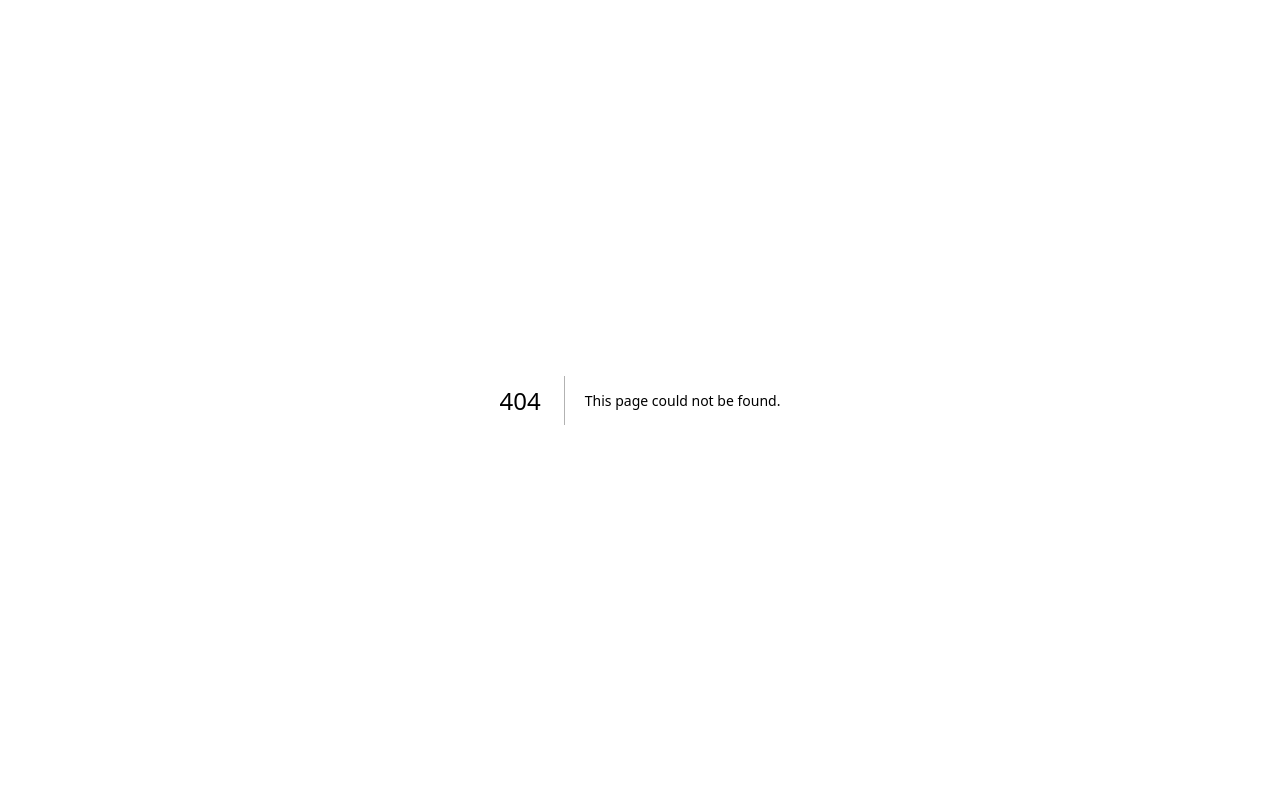
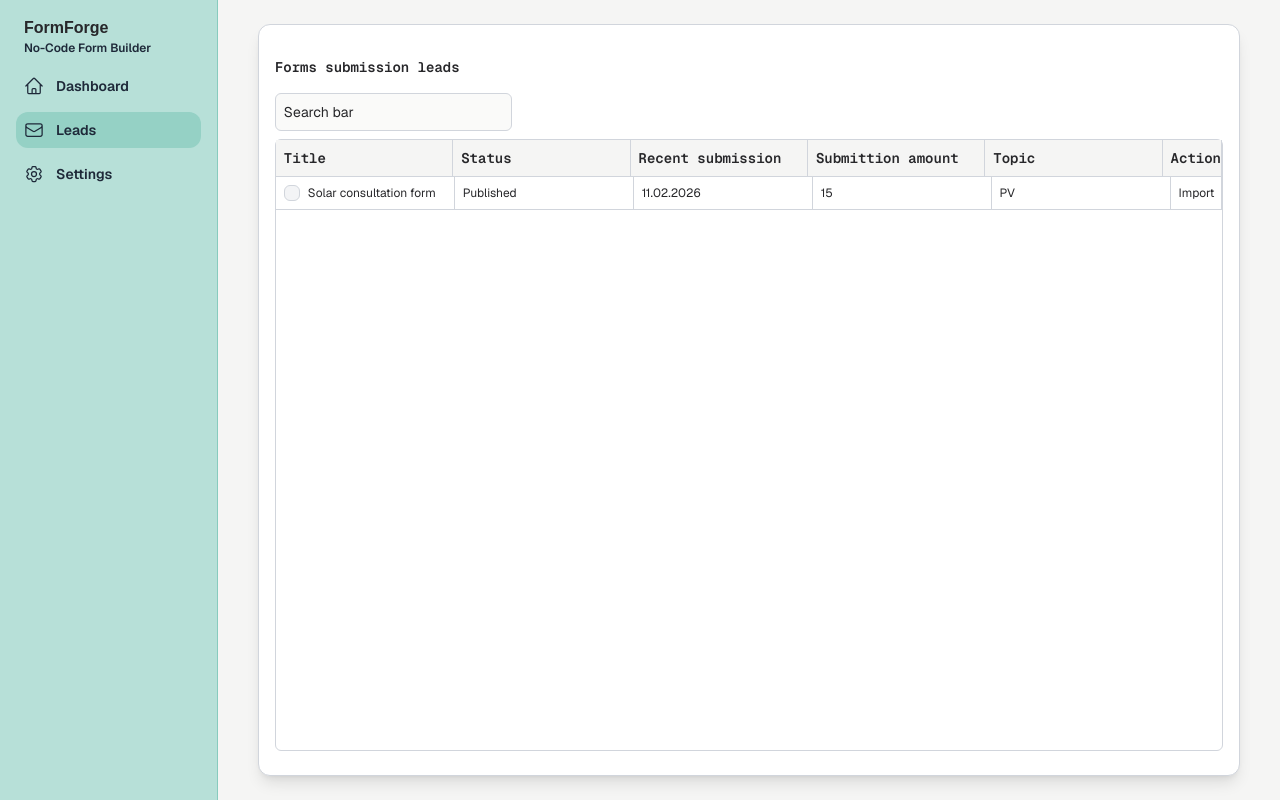
Before and after one commit to birgit-vosar/form-forge, a Next.js app: page /leads in a window 1280 px wide. Before the commit this address had no page. Built offline with nearby package versions, Linux system fonts and the light colour scheme.

Commit message:
visual sidebar fix, leads page visuality

```diff
--- /dev/null
+++ b/app/(dashboard)/leads/page.tsx
@@ -0,0 +1,78 @@
+'use client'
+import Sidebar from '@/components/Sidebar'
+
+
+export default function FormsPage() {
+    return (
+        <div className='flex flex-row min-h-screen'>
+            <Sidebar />
+            {/*{mobileMenu ? (<div className='fixed inset-0 bg-black/20 z-40 md:hidden' onClick={toggleMobileNav} />) : (<div className='md:hidden' />)}*/}
+            <div className={`flex-1 flex flex-col bg-stone-100 text-zinc-800 min-h-screen`}>
+                <div className='flex-1 flex flex-col min-h-screen'>
+                    {/* main */}
+                    <div className='flex-1 flex flex-col lg:flex-row min-h-screen'>
+                        <div className='flex-[4] flex flex-col bg-stone-100 h-full'>
+                            <div className='flex-1 flex flex-col min-h-screen'>
+
+                                <div className='flex-1 flex flex-row justify-between'>
+                                    <div className='bg-white gap-2 flex-1 flex flex-col mx-6 lg:mx-10 px-4 py-6 my-6 border rounded-xl border-gray-300 text-sm shadow-lg'>
+                                        <div className='py-2 flex'>
+                                            <p className='font-mono text-sm font-semibold'>Forms submission leads</p>
+                                        </div>
+                                        <div className='px-2 py-2 flex bg-stone-50 border rounded-md border-gray-300 w-1/4'>
+                                            <p className='font-sans text-sm'>Search bar</p>
+                                        </div>
+                                        <div className='flex flex-col bg-white border rounded-md border-gray-300 h-full'>
+                                            <div className='flex flex-row border-b border-gray-300 bg-stone-100 text-sm font-mono font-semibold'>
+                                                <div className='py-2 pl-2 flex-4 flex border-r border-gray-300'>
+                                                    <p>Title</p>
+                                                </div>
+                                                <div className='py-2 pl-2 flex-4 flex border-r border-gray-300'>
+                                                    <p>Status</p>
+                                                </div>
+                                                <div className='py-2 pl-2 flex-4 flex border-r border-gray-300'>
+                                                    <p>Recent submission</p>
+                                                </div>
+                                                <div className='py-2 pl-2 flex-4 flex border-r border-gray-300'>
+                                                    <p>Submittion amount</p>
+                                                </div>
+                                                <div className='py-2 pl-2 flex-4 flex border-r border-gray-300'>
+                                                    <p>Topic</p>
+                                                </div>
+                                                <div className='py-2 pl-2 flex-1 flex border-r border-gray-300'>
+                                                    <p>Action</p>
+                                                </div>
+                                            </div>
+                                            <div className='flex flex-row border-b border-gray-300 font-sans text-xs'>
+                                                <div className='py-2 pl-2 gap-2 flex-4 flex flex-row border-r border-gray-300'>
+                                                    <div className='w-4 h-4 bg-gray-100 rounded-md border border-gray-300 hover:bg-gray-300'>
+                                                    </div>
+                                                    <p>Solar consultation form</p>
+                                                </div>
+                                                <div className='py-2 pl-2 flex-4 flex border-r border-gray-300'>
+                                                    <p>Published</p>
+                                                </div>
+                                                <div className='py-2 pl-2 flex-4 flex border-r border-gray-300'>
+                                                    <p>11.02.2026</p>
+                                                </div>
+                                                <div className='py-2 pl-2 flex-4 flex border-r border-gray-300'>
+                                                    <p>15</p>
+                                                </div>
+                                                <div className='py-2 pl-2 flex-4 flex border-r border-gray-300'>
+                                                    <p>PV</p>
+                                                </div>
+                                                <div className='py-2 pl-2 flex-1 flex border-r border-gray-300'>
+                                                    <p>Import</p>
+                                                </div>
+                                            </div>
+                                        </div>
+                                    </div>
+                                </div>
+                            </div>
+                        </div>
+                    </div>
+                </div>
+            </div>
+        </div>
+    )
+}
--- a/app/(dashboard)/responses/page.tsx
+++ /dev/null
@@ -1,7 +0,0 @@
-export default function ResponsesPage() {
-    return(
-        <div>
-            <p>This is responses page</p>
-        </div>
-    )
-}
--- a/components/Sidebar.tsx
+++ b/components/Sidebar.tsx
@@ -15,13 +15,7 @@ export default function Nav() {
             </svg>)
         },
         {
-            label: 'Forms', href: '/forms', icon: (<svg xmlns="http://www.w3.org/2000/svg" fill="none" viewBox="0 0 24 24" strokeWidth={1.5} stroke="currentColor" className="size-5">
-  <path strokeLinecap="round" strokeLinejoin="round" d="m6.75 7.5 3 2.25-3 2.25m4.5 0h3m-9 8.25h13.5A2.25 2.25 0 0 0 21 18V6a2.25 2.25 0 0 0-2.25-2.25H5.25A2.25 2.25 0 0 0 3 6v12a2.25 2.25 0 0 0 2.25 2.25Z" />
-</svg>
-)
-        },
-        {
-            label: 'Responses', href: '/responses', icon: (<svg xmlns="http://www.w3.org/2000/svg" fill="none" viewBox="0 0 24 24" strokeWidth={1.5} stroke="currentColor" className="size-5">
+            label: 'Leads', href: '/leads', icon: (<svg xmlns="http://www.w3.org/2000/svg" fill="none" viewBox="0 0 24 24" strokeWidth={1.5} stroke="currentColor" className="size-5">
   <path strokeLinecap="round" strokeLinejoin="round" d="M21.75 6.75v10.5a2.25 2.25 0 0 1-2.25 2.25h-15a2.25 2.25 0 0 1-2.25-2.25V6.75m19.5 0A2.25 2.25 0 0 0 19.5 4.5h-15a2.25 2.25 0 0 0-2.25 2.25m19.5 0v.243a2.25 2.25 0 0 1-1.07 1.916l-7.5 4.615a2.25 2.25 0 0 1-2.36 0L3.32 8.91a2.25 2.25 0 0 1-1.07-1.916V6.75" />
 </svg>
 )
@@ -51,8 +45,8 @@ export default function Nav() {
                 {navItems.map((item) => (
                     <Link key={item.href} href={item.href} className={`cursor-pointer items-center flex flex-row py-2 w-full rounded-xl gap-3 pl-2 pr-18 text-sm active:opacity-50
                             ${pathname === item.href
-                            ? 'bg-[#95d1c5] font-semibold font-sans text-gray-800 hover:bg-[#87cbbe]'
-                            : 'font-semibold font-sans text-gray-800 hover:bg-[#87cbbe] hover:text-gray-700 transition duration-300'
+                            ? 'bg-[#95d1c5] font-semibold font-sans text-gray-800 hover:bg-[#87cbbe] hover:border-gray-500 hover:border'
+                            : 'font-semibold font-sans text-gray-800 hover:bg-[#87cbbe] hover:border-gray-500 hover:border hover:text-gray-700  transition duration-100'
                         }`}>
                         {item.icon}
                         {item.label}
```
